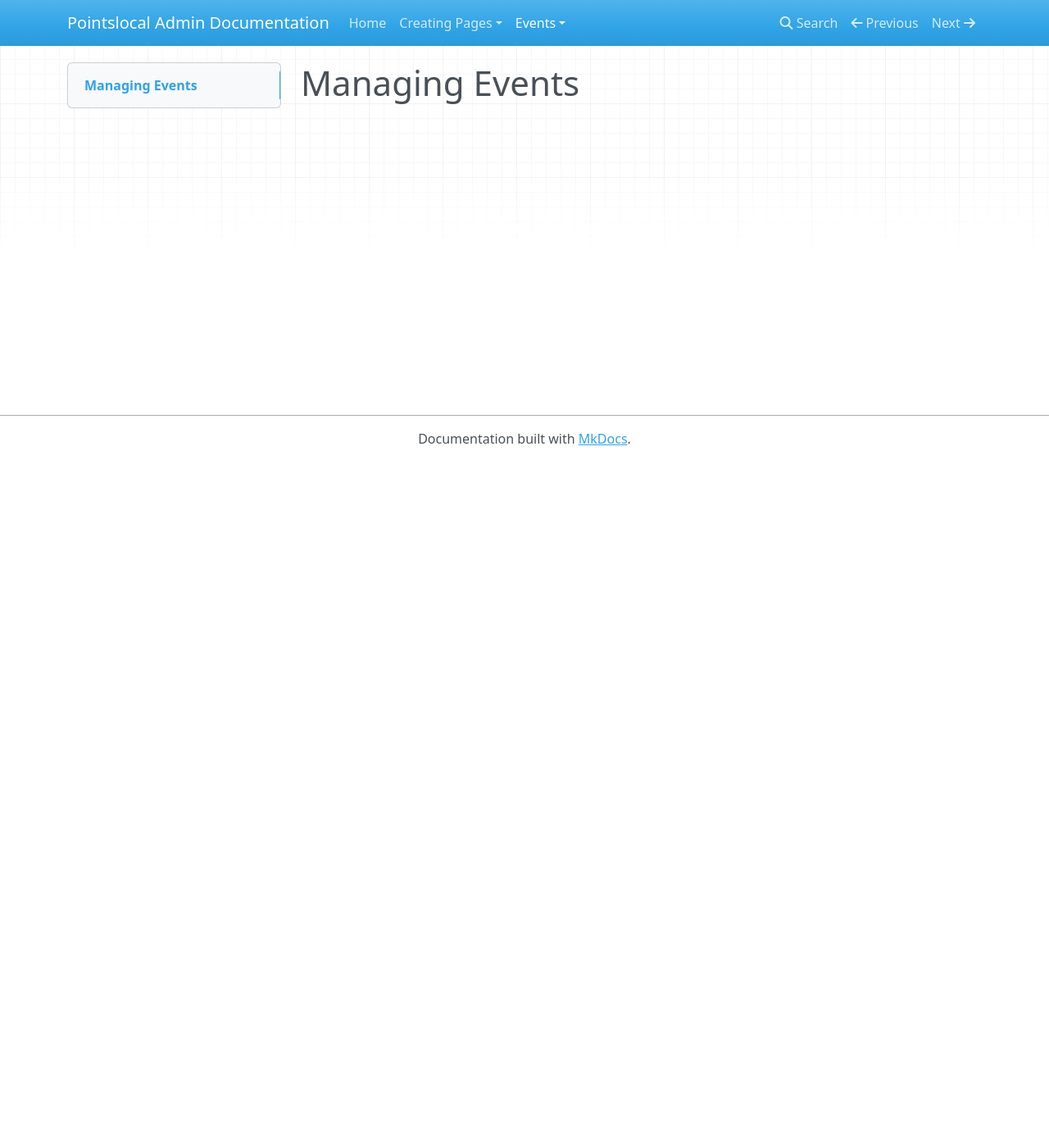
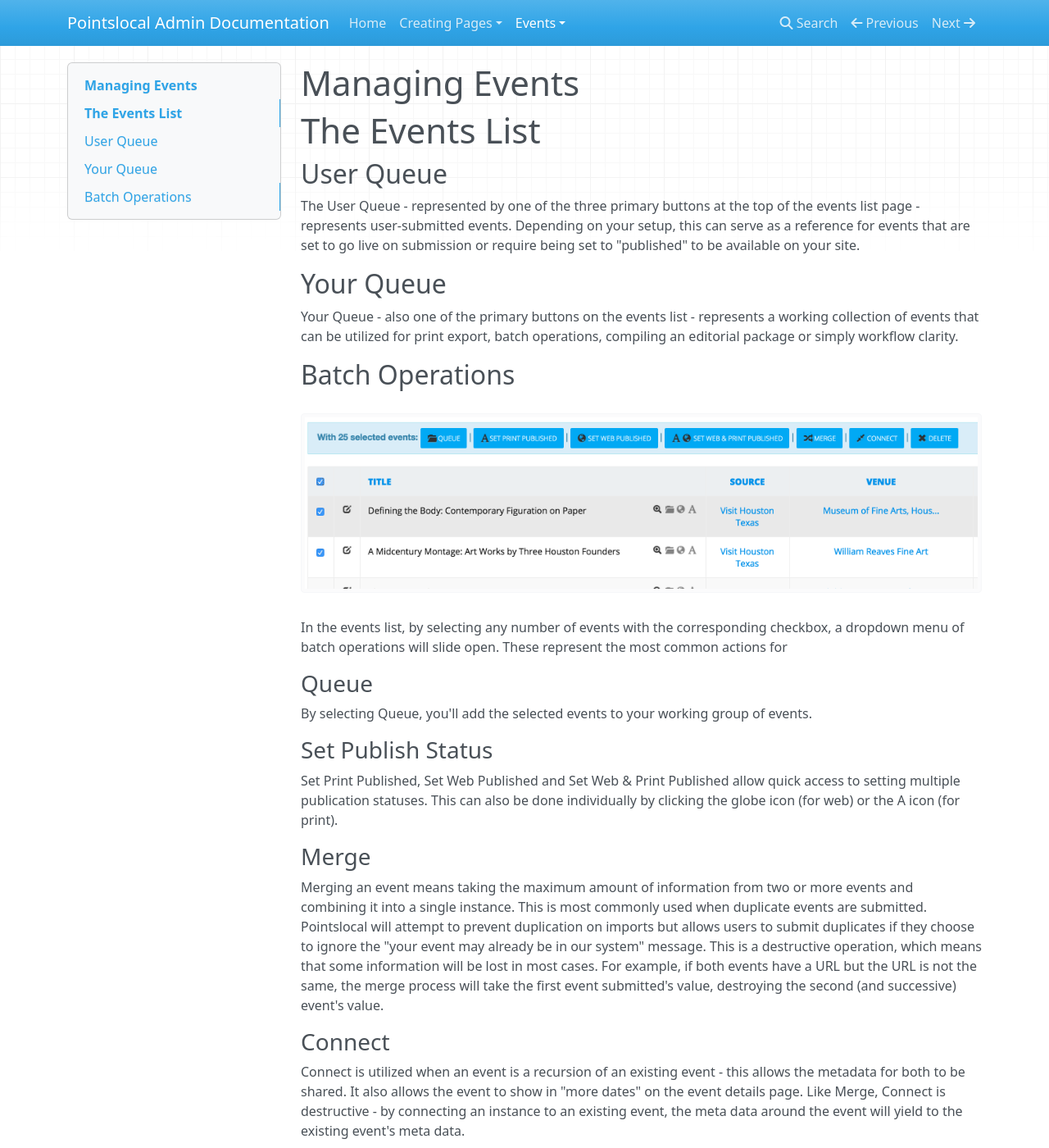
Before and after one commit to pointslocal/admin-docs, an MkDocs documentation site: the page built from docs/events_events.md, in a window 1280 px wide and 1400 px high. Shown: the whole window at 82% size. Built offline with MkDocs 1.6.1, drawn with Linux system fonts in a browser that asks for light colours; nearby versions of some CDN libraries; old or Windows-style settings are respelled for this version of MkDocs.

Commit message:
Managing Events

```diff
--- a/docs/events_events.md
+++ b/docs/events_events.md
@@ -1 +1,24 @@
 # Managing Events
+
+# The Events List
+## User Queue
+The User Queue - represented by one of the three primary buttons at the top of the events list page - represents user-submitted events.  Depending on your setup, this can serve as a reference for events that are set to go live on submission or require being set to "published" to be available on your site.
+
+## Your Queue
+Your Queue - also one of the primary buttons on the events list - represents a working collection of events that can be utilized for print export, batch operations, compiling an editorial package or simply workflow clarity.
+
+## Batch Operations
+![Managing Multiple Images](img/events_events_multi.png)
+In the events list, by selecting any number of events with the corresponding checkbox, a dropdown menu of batch operations will slide open.  These represent the most common actions for
+
+### Queue
+By selecting Queue, you'll add the selected events to your working group of events.
+
+### Set Publish Status
+Set Print Published, Set Web Published and Set Web & Print Published allow quick access to setting multiple publication statuses.  This can also be done individually by clicking the globe icon (for web) or the A icon (for print).
+
+### Merge
+Merging an event means taking the maximum amount of information from two or more events and combining it into a single instance.  This is most commonly used when duplicate events are submitted.  Pointslocal will attempt to prevent duplication on imports but allows users to submit duplicates if they choose to ignore the "your event may already be in our system" message.  This is a destructive operation, which means that some information will be lost in most cases.  For example, if both events have a URL but the URL is not the same, the merge process will take the first event submitted's value, destroying the second (and successive) event's value.
+
+### Connect
+Connect is utilized when an event is a recursion of an existing event - this allows the metadata for both to be shared.  It also allows the event to show in "more dates" on the event details page.  Like Merge, Connect is destructive - by connecting an instance to an existing event, the meta data around the event will yield to the existing event's meta data.
```
Also changed, not shown: docs/img/events_events_multi.png (added).
